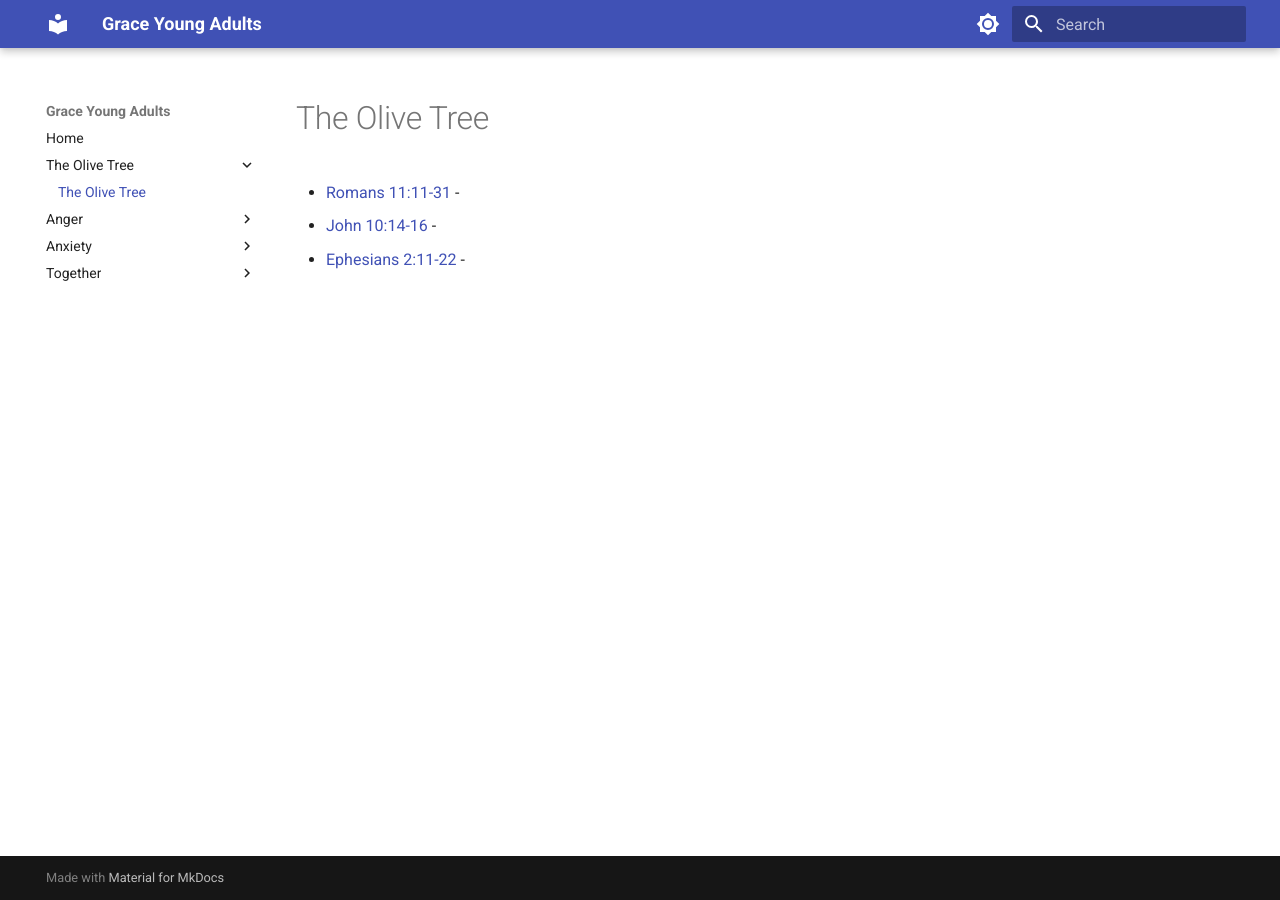
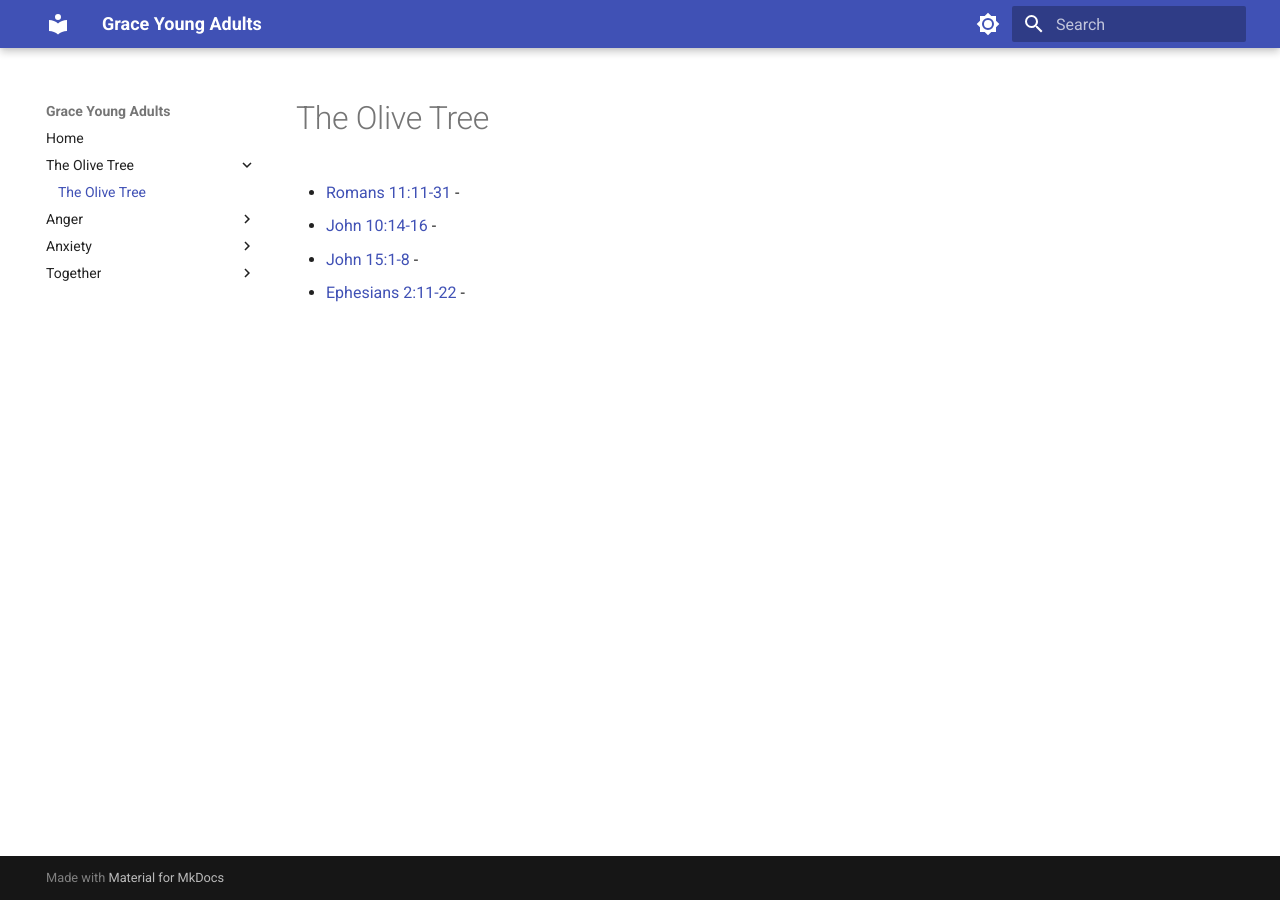
Before and after one commit to sethreno/grace-ya, an MkDocs documentation site: the page built from source/the-olive-tree/index.md, in a window 1280 px wide. Built offline with MkDocs 1.6.1 and Material for MkDocs 9.7.7, drawn with Linux system fonts in a browser that asks for light colours.

Commit message:
add john 15 to olive tree

```diff
--- a/source/the-olive-tree/index.md
+++ b/source/the-olive-tree/index.md
@@ -2,4 +2,5 @@
 
 - Romans 11:11-31
 - John 10:14-16
+- John 15:1-8
 - Ephesians 2:11-22
```
